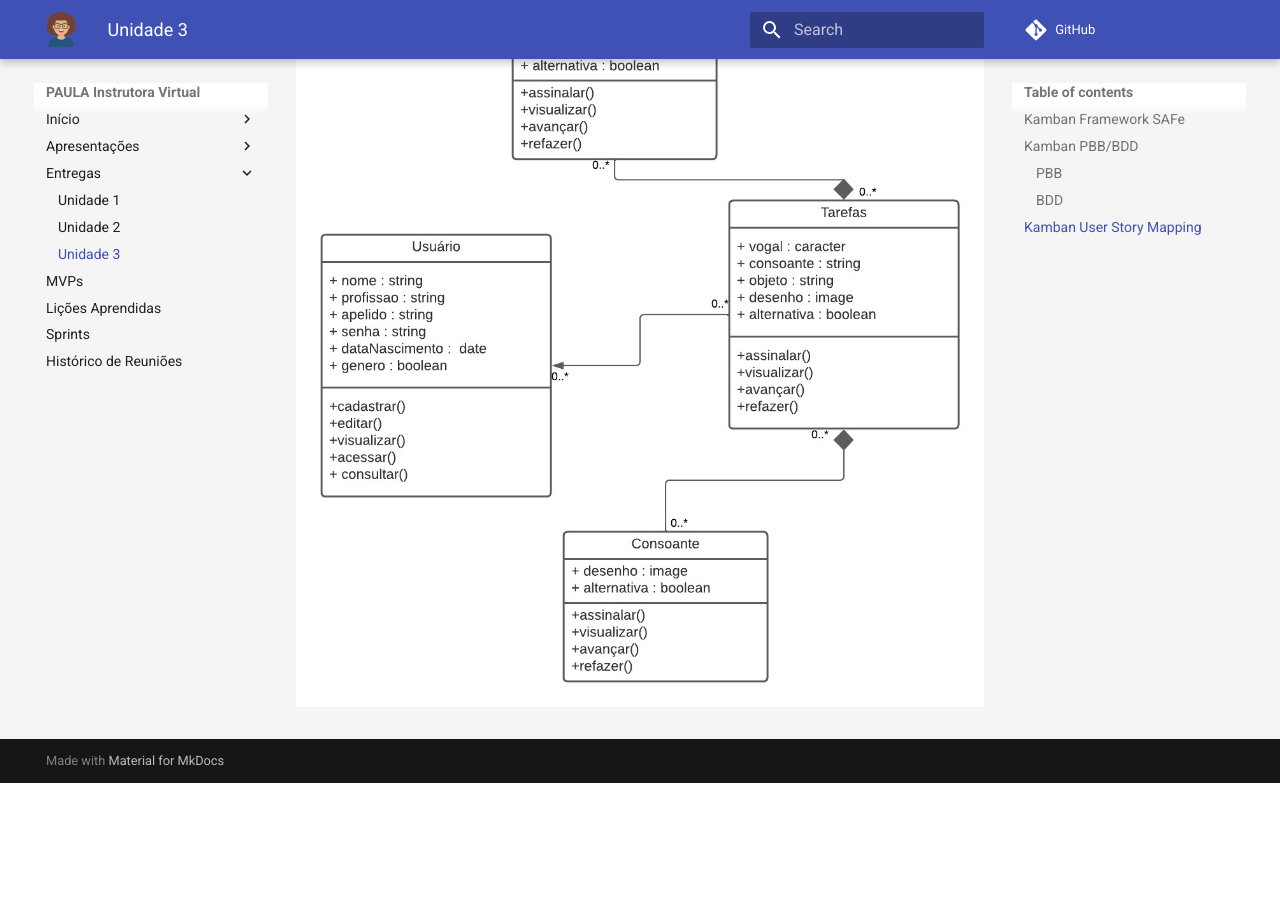
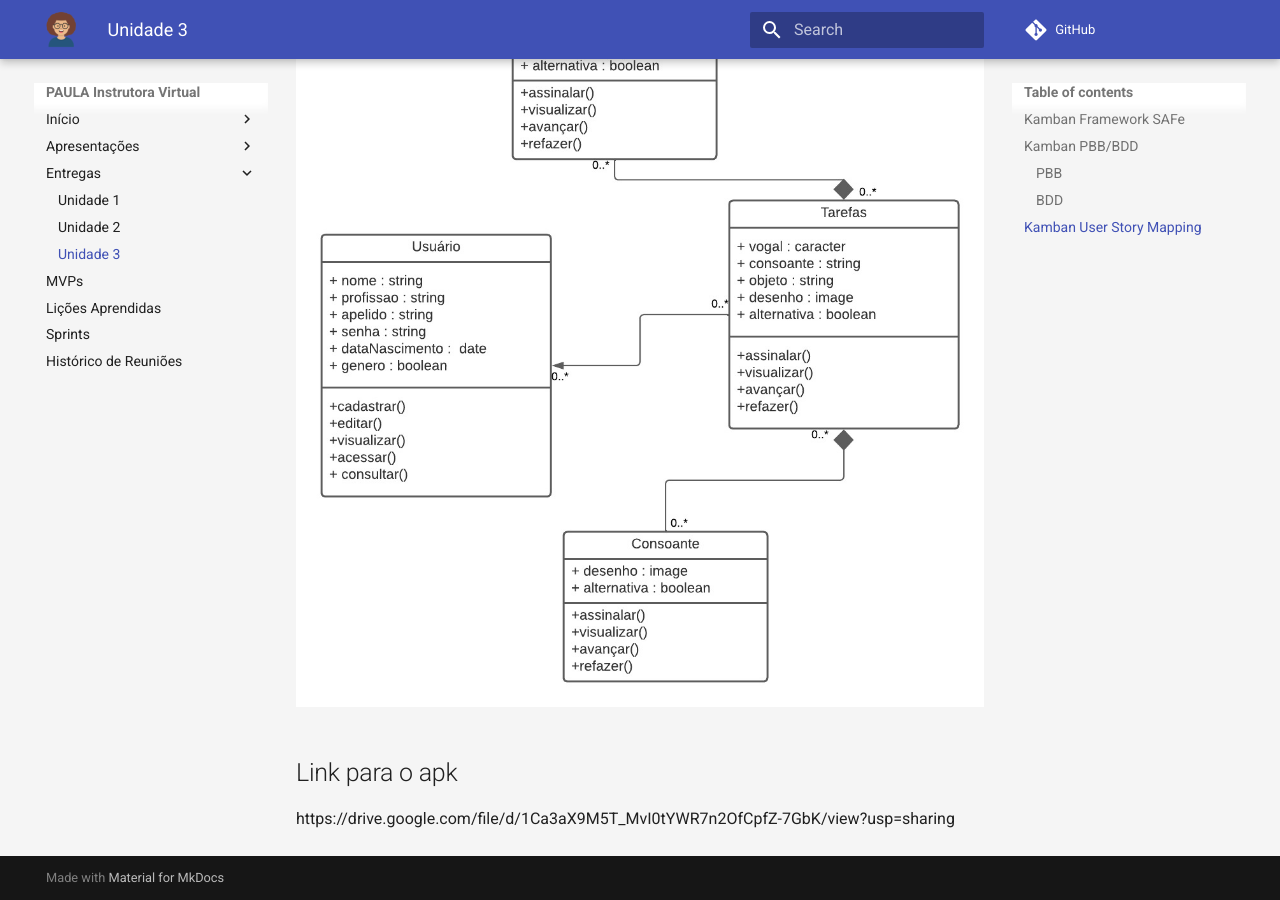
Before and after one commit to mdsreq-fga-unb/2022.1-Paula-Instrutora-Virtual, an MkDocs documentation site: the page built from docs/entregas/unidade_3.md, in a window 1280 px wide and 900 px high, scrolled down 4449 px. Built offline with MkDocs 1.6.1 and Material for MkDocs 9.7.7, drawn with Linux system fonts in a browser that asks for light colours; comment, search, counter and statistics services are not loaded; before the commit the page ends 5232 px from its top, so only the background shows below that.

Commit message:
Entrega Unidade 3 - MDS

```diff
--- a/docs/entregas/unidade_3.md
+++ b/docs/entregas/unidade_3.md
@@ -30,3 +30,7 @@
 ![Modelo de Arquitetura](./../img/5.png)
 
 ![Modelo de Classes de Produto](./../img/Diagrama_de_Classes.jpeg)
+
+## Link para o apk
+
+https://drive.google.com/file/d/1Ca3aX9M5T_MvI0tYWR7n2OfCpfZ-7GbK/view?usp=sharing
```
